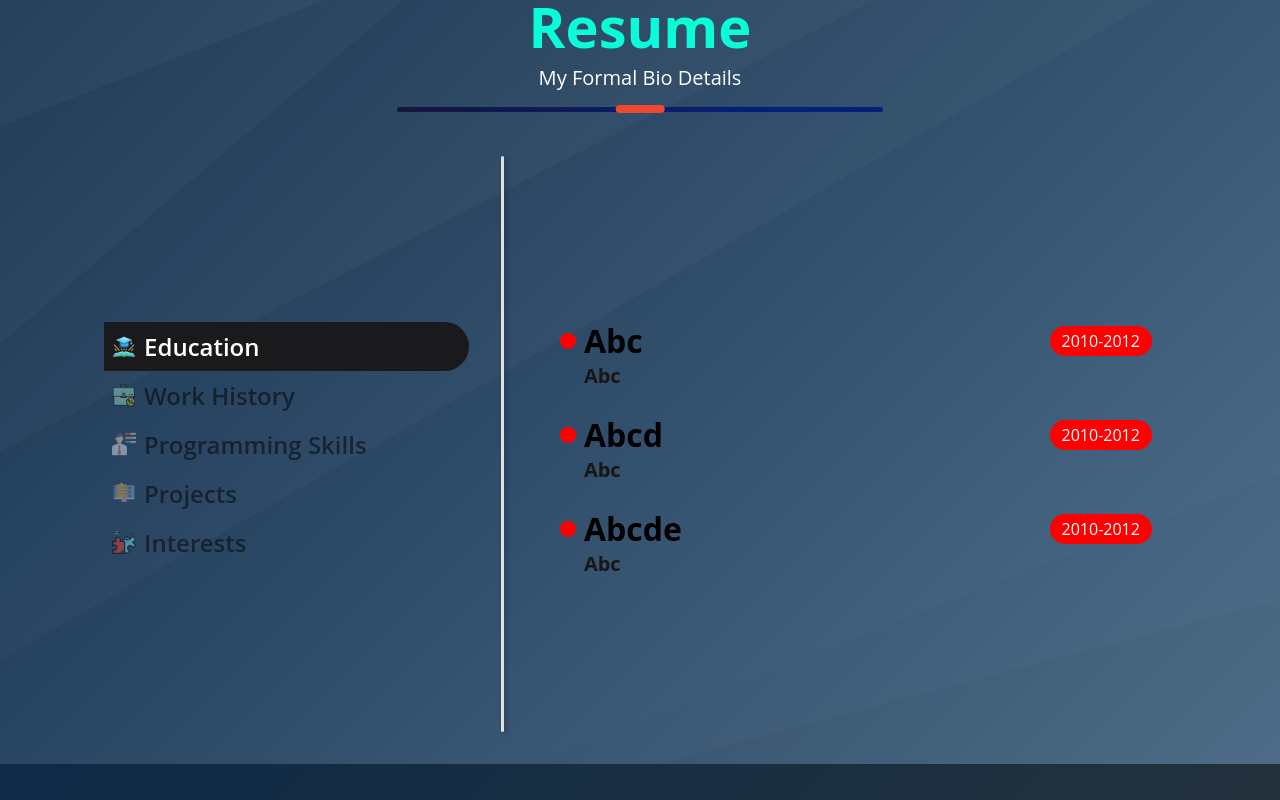
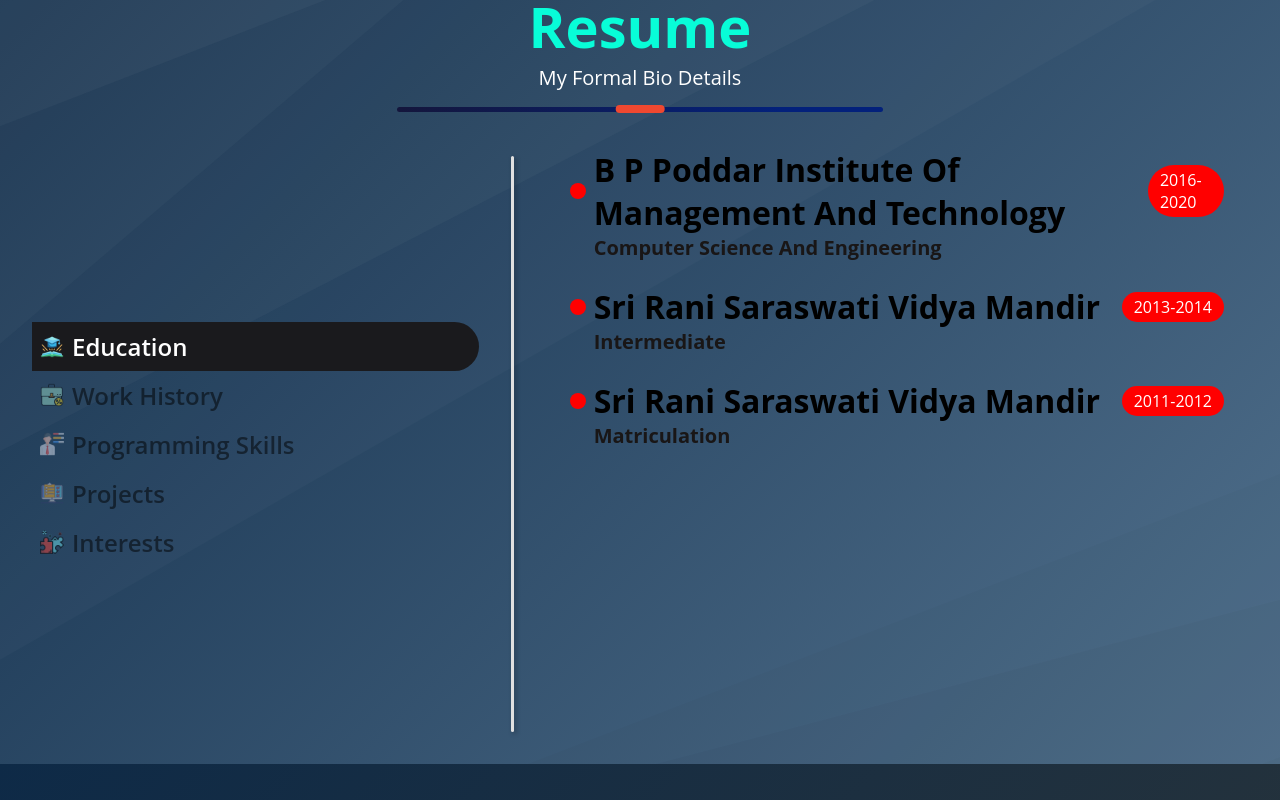
Before and after one commit to amitfbg/portfolio, a React (Create React App) app in the folder client/: page / in a window 1280 px wide. Shown: the part 1660-2460 px from the top of the page. Built offline with nearby package versions, Linux system fonts and the light colour scheme.

Commit message:
Resume data corrected

```diff
--- a/client/src/sections/resume/Resume.js
+++ b/client/src/sections/resume/Resume.js
@@ -1,5 +1,4 @@
 import React, { useEffect, useState } from "react";
-
 import styled from "styled-components";
 import PageHeader from "../../components/pageHeader/PageHeader";
 import CommonCard from "./components/CommonCard";
@@ -23,20 +22,19 @@
   }
 `;
 const RightSection = styled.div`
-  min-width: 50%;
+  width: 60%;
   max-height: 95%;
   overflow-y: auto;
   margin: 1rem;
   padding-top: 0.5rem;
   display: flex;
   flex-direction: column;
-  justify-content: center;
+
   @media (max-width: 767.98px) {
     width: 100%;
     height: 90%;
     margin: 0 0 1rem;
     padding-top: 1rem;
-    justify-content: unset;
   }
 `;
 const CenterSection = styled.div`
@@ -51,7 +49,7 @@
   }
 `;
 const LeftSection = styled.div`
-  min-width: 30%;
+  width: 40%;
   display: flex;
   flex-direction: column;
   justify-content: center;
--- a/client/src/sections/resume/components/CommonCard.js
+++ b/client/src/sections/resume/components/CommonCard.js
@@ -18,8 +18,10 @@
     <Container>
       <ContainerHeader>
         <Title>
-          <BigBulletPoint />
-          {title}
+          <div>
+            <BigBulletPoint />
+          </div>
+          <div>{title}</div>
         </Title>
         {duration && <Duration>{duration}</Duration>}
       </ContainerHeader>
@@ -29,7 +31,10 @@
           <SummaryContainer>
             {summary?.map((currSummary) => (
               <Summary>
-                <BulletPoint /> {currSummary}
+                <div>
+                  <BulletPoint />
+                </div>
+                <div>{currSummary}</div>
               </Summary>
             ))}
           </SummaryContainer>
--- a/client/src/sections/resume/components/CommonStyles.js
+++ b/client/src/sections/resume/components/CommonStyles.js
@@ -44,8 +44,8 @@
   padding-left: 1.5rem;
 `;
 export const BulletPoint = styled.div`
-  height: 0.5rem;
-  width: 0.5rem;
+  height: 8px;
+  width: 8px;
   background-color: black;
   border-radius: 2rem;
   opacity: 0.8;
@@ -82,8 +82,8 @@
 `;
 
 export const BigBulletPoint = styled.div`
-  height: 1rem;
-  width: 1rem;
+  height: 16px;
+  width: 16px;
   background-color: red;
   border-radius: 2rem;
   margin-right: 0.5rem;
--- a/client/src/sections/resume/utils.js
+++ b/client/src/sections/resume/utils.js
@@ -15,63 +15,121 @@
 
 export const resumeData = {
   Education: [
-    { nameOfInstitution: "Abc", course: "Abc", duration: "2010-2012" },
-    { nameOfInstitution: "Abcd", course: "Abc", duration: "2010-2012" },
-    { nameOfInstitution: "Abcde", course: "Abc", duration: "2010-2012" },
+    {
+      nameOfInstitution: "B P Poddar Institute Of Management And Technology",
+      course: "Computer Science And Engineering",
+      duration: "2016-2020",
+    },
+    {
+      nameOfInstitution: "Sri Rani Saraswati Vidya Mandir",
+      course: "Intermediate",
+      duration: "2013-2014",
+    },
+    {
+      nameOfInstitution: "Sri Rani Saraswati Vidya Mandir",
+      course: "Matriculation",
+      duration: "2011-2012",
+    },
   ],
   "Work History": [
     {
-      nameOfCompany: "Abc",
-      position: "Abc",
-      duration: "10-20",
-      summary: ["A", "B"],
+      nameOfCompany: "Piktorlabs",
+      position: "Software Engineer",
+      duration: "12/2020-",
+      summary: [
+        "Working on the company's flagship ERP product CANVAS having Micro Frontend Architecture.",
+        "Leading one of the Micro-app and working closely with clients for requirements.",
+        "Developed multiple reusable components using React, Material-UI and Redux.",
+        "Contributed to Canvas-UI-Design-System (NPM package) which has varieties of pre-built customizable graphs and charts components built using D3.js and React.",
+        "Worked on the enhancement of micro-apps. I enhanced around 30% while loading the micro-apps by fixing Sonar and linting issues across the project and making code modular and readable.",
+      ],
     },
     {
-      nameOfCompany: "Abcd",
-      position: "Abc",
-      duration: "10-20",
-      summary: ["A", "B"],
+      nameOfCompany: "Cognizant Technology Solutions",
+      position: "Intern",
+      duration: "01/2020-05/2020",
+      summary: [
+        "During this 4-month internship, I got to learn various technologies like HTML, CSS (Basic), and JavaScript as a front end tool and Core Java concepts and MySQL in the database. Besides this, I learned Spring, Maven, Spring boot in advanced Java, and a little overview of JUnit testing. There was regular hands-on on all the topics to practice and apply. Also, I got familiar with the MVC structure.",
+        "In the end, using all these acquired knowledge I made an online tailoring application where a user can register and select material, color and size for a cloth from the all available options. Later he/she can add it to the cart and order it. There is also an admin page where an admin can check and control the order status.",
+      ],
     },
   ],
 
   "Programming Skills": [
-    { nameOfSkill: "Abc", value: "50" },
-    { nameOfSkill: "Abc", value: "60" },
-    { nameOfSkill: "Abc", value: "70" },
-    { nameOfSkill: "Abc", value: "80" },
-    { nameOfSkill: "Abc", value: "90" },
-    { nameOfSkill: "Abc", value: "80" },
-    { nameOfSkill: "Abc", value: "70" },
+    { nameOfSkill: "Javascript", value: "80" },
+    { nameOfSkill: "React", value: "80" },
+    { nameOfSkill: "HTML", value: "80" },
+    { nameOfSkill: "CSS", value: "75" },
+    { nameOfSkill: "Core Java", value: "90" },
+    { nameOfSkill: "Data Structure", value: "70" },
+    { nameOfSkill: "Git", value: "80" },
   ],
 
   Projects: [
     {
-      nameOfProject: "Abc",
-      duration: "Abc",
-      technologyUsed: "Abc",
-      summary: ["A", "B"],
+      nameOfProject:
+        "Restaurant Meal Finder web app using React.Js, using API to fetch the data and Redux to store data",
+      duration: "12/2020-01/2021",
+      technologyUsed: "React, Redux ",
+      summary: [
+        "In this, users can search the recipes by entering ingredients.",
+        "once the user hits the search button it calls the API and fetch the result and store it into the redux.",
+      ],
     },
     {
-      nameOfProject: "Abcd",
-      duration: "Abc",
-      technologyUsed: "Abc",
-      summary: ["A", "B"],
+      nameOfProject:
+        "Person Finder API using Node.js Express & MongoDB: CRUD Rest APIs",
+      duration: "12/2020-01/2021",
+      technologyUsed: "Node.js, Express.js , MongoDB",
+      summary: [
+        "Here users can do operations like create a new person, get all the persons, get specific person, edit and delete a specific person.",
+      ],
     },
     {
-      nameOfProject: "Abcde",
-      duration: "Abc",
-      technologyUsed: "Abc",
-      summary: ["A", "B"],
+      nameOfProject:
+        "Employee management portal(MVC structure) using Jsp, Servlet ,MySql.",
+      duration: "01/2020-04/2020",
+      technologyUsed: "Java , Jsp , Servlet, MySql",
+      summary: [
+        "Here we are managing all the employee of any company.",
+        "This project is built on MVC structure where front end is made using JSP.",
+      ],
     },
     {
-      nameOfProject: "Abcdef",
-      duration: "Abc",
-      technologyUsed: "Abc",
-      summary: ["A", "B"],
+      nameOfProject:
+        "Online Tailoring portal where customer can order their choice of clothes and design and fitting.",
+      duration: "06/2020-07/2020",
+      technologyUsed: "Java , Jsp , SpringBoot, MySql",
+      summary: [
+        "This project is made from spring boot .Here the front end is JSP page and Back end is MYSQl.",
+        "The project Structure is pure MVC structure.",
+      ],
     },
   ],
 
-  Interests: [{ nameOfInterest: "Abc", briefIntro: "Abc" }],
+  Interests: [
+    {
+      nameOfInterest: "Travelling",
+      briefIntro: "Love to explore new places and learn their cultures.",
+    },
+    {
+      nameOfInterest: "Computer Gaming",
+      briefIntro: "In free time I used to play GTA V, Super Mario,CS:GO.",
+    },
+    {
+      nameOfInterest: "Mobile Gaming",
+      briefIntro: "In free time I used to play BGMI, Clash of clans.",
+    },
+    {
+      nameOfInterest: "Chess",
+      briefIntro:
+        "This can improve our thinking skills and which is good for mental health.",
+    },
+    {
+      nameOfInterest: "Cricket",
+      briefIntro: "I am a die hard cricket fan.Specially MS Dhoni fan.",
+    },
+  ],
 };
 
 export const resumeOptions = [
```
